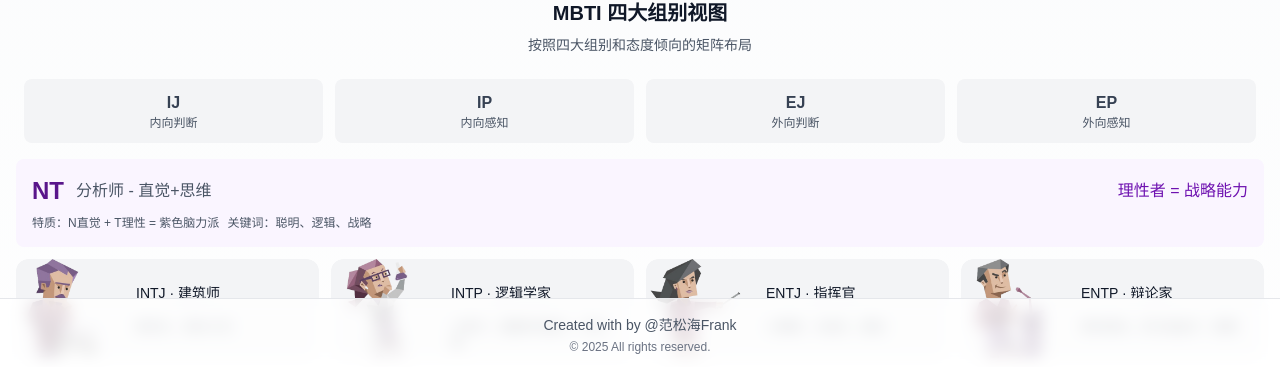
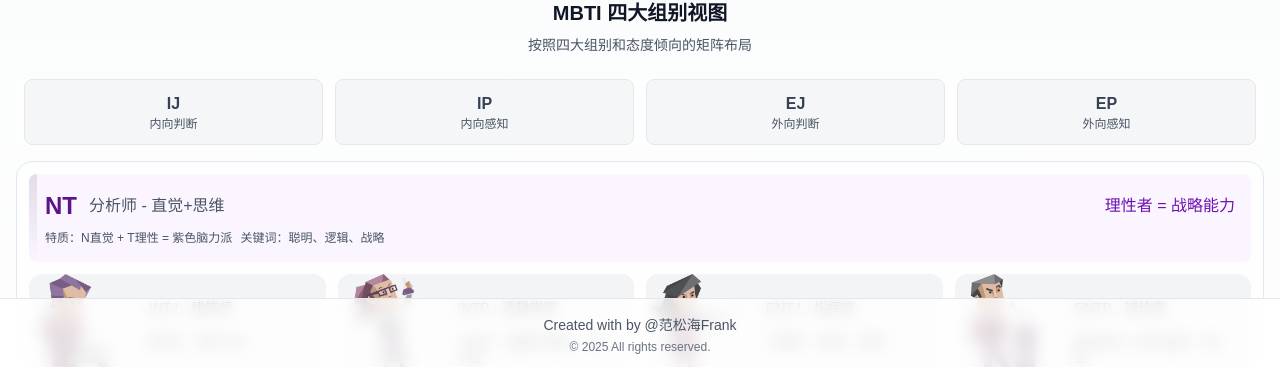
Before and after one commit to SonghaiFan/frankie-mbti, a Next.js app: page / in a window 1280 px wide. Shown: the part 429-796 px from the top of the page. Built offline with nearby package versions, Linux system fonts and the light colour scheme.

Commit message:
feat: Enhance EnhancedGroupsView with sticky header and mobile indicators; update getMbtiColor for compatibility

```diff
--- a/src/components/groups-view.tsx
+++ b/src/components/groups-view.tsx
@@ -85,17 +85,17 @@ export function EnhancedGroupsView() {
         </p>
       </motion.div>
 
-      {/* 态度倾向标题行 - 仅桌面端显示 */}
+      {/* 态度倾向标题行 - 仅桌面端显示（吸顶增强层级） */}
       <motion.div
         initial={{ opacity: 0, y: -10 }}
         animate={{ opacity: 1, y: 0 }}
         transition={{ delay: 0.1 }}
-        className="hidden sm:grid sm:grid-cols-4 gap-3 mb-4 px-2"
+        className="hidden sm:grid sm:grid-cols-4 gap-3 mb-4 px-2 sticky top-0 z-20 backdrop-blur supports-[backdrop-filter]:bg-white/50 dark:supports-[backdrop-filter]:bg-gray-900/40"
       >
         {colLabels.map((col) => (
           <div
             key={col.label}
-            className="text-center p-2 sm:p-3 bg-gray-100 dark:bg-gray-800 rounded-lg"
+            className="text-center p-2 sm:p-3 bg-gray-100/80 dark:bg-gray-800/70 rounded-lg border border-gray-200 dark:border-gray-700"
           >
             <div
               className={cn(
@@ -124,10 +124,11 @@ export function EnhancedGroupsView() {
               initial={{ opacity: 0, y: 20 }}
               animate={{ opacity: 1, y: 0 }}
               transition={{ delay: rowIndex * 0.1 }}
-              className="space-y-3"
+              className="space-y-3 rounded-2xl border border-gray-200 dark:border-gray-700 bg-white/60 dark:bg-gray-900/40 p-2 sm:p-3"
             >
-              {/* 组别标题 - 移动端优化 */}
-              <div className={cn("p-3 sm:p-4 rounded-lg", explanation.bgColor)}>
+              {/* 组别标题 - 带左侧色条增强层级 */}
+              <div className={cn("p-3 sm:p-4 rounded-lg relative overflow-hidden", explanation.bgColor)}>
+                <div className="absolute left-0 top-0 bottom-0 w-1.5 sm:w-2 bg-gradient-to-b from-black/10 to-black/0 dark:from-white/10 dark:to-white/0" />
                 <div className="flex flex-col gap-2">
                   <div className="flex flex-col sm:flex-row sm:items-center sm:justify-between gap-2">
                     <div className="flex items-center gap-3">
@@ -193,6 +194,10 @@ export function EnhancedGroupsView() {
                         selectedType?.type === typeCode ? "z-[100]" : "z-[1]"
                       )}
                     >
+                      {/* 移动端角标：显示列态度（IJ/IP/EJ/EP） */}
+                      <div className="sm:hidden absolute top-1 left-1 text-[10px] px-1 py-0.5 rounded bg-gray-900/70 text-white">
+                        {colLabels[colIndex]?.label}
+                      </div>
                       <MBTICard
                         type={type}
                         isExpanded={selectedType?.type === typeCode}
--- a/src/styles/mbti-styles.ts
+++ b/src/styles/mbti-styles.ts
@@ -88,8 +88,10 @@ export const mbtiMotionStyles = {
   transition: { duration: 0.3 },
 };
 
-export const getMbtiColor = () => {
-  // 主界面统一使用黑白灰中性配色，不再按 group 着色
+export const getMbtiColor = (groupOrColor?: string) => {
+  // 为向后兼容保留参数签名，但当前统一使用黑白灰中性配色
+  // 触发一次读取以满足 no-unused-vars 规则
+  void groupOrColor;
   return {
     bg: "bg-gray-50 dark:bg-gray-900/20",
     bgDark: "bg-gray-100 dark:bg-gray-900/40",
```
